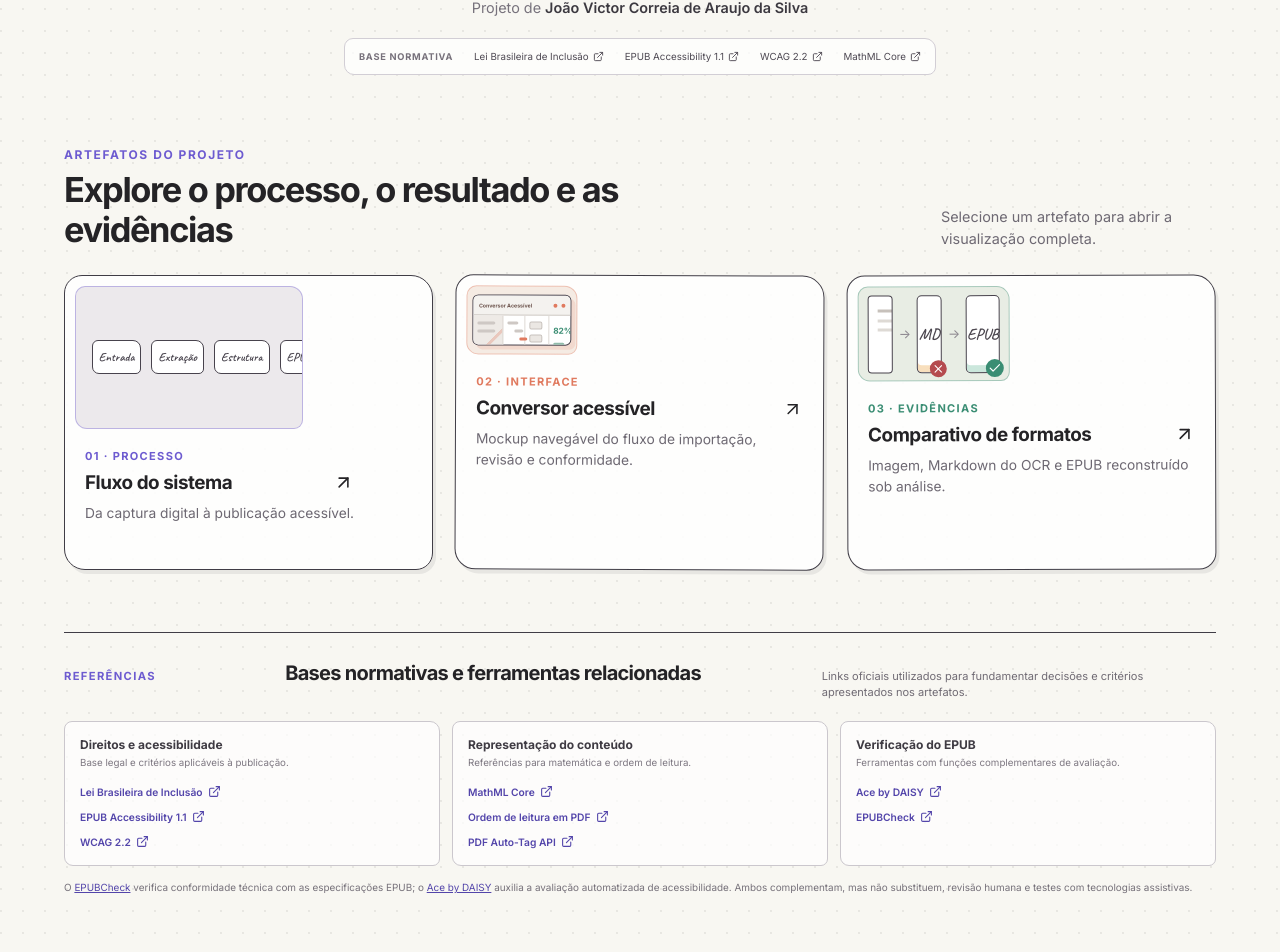
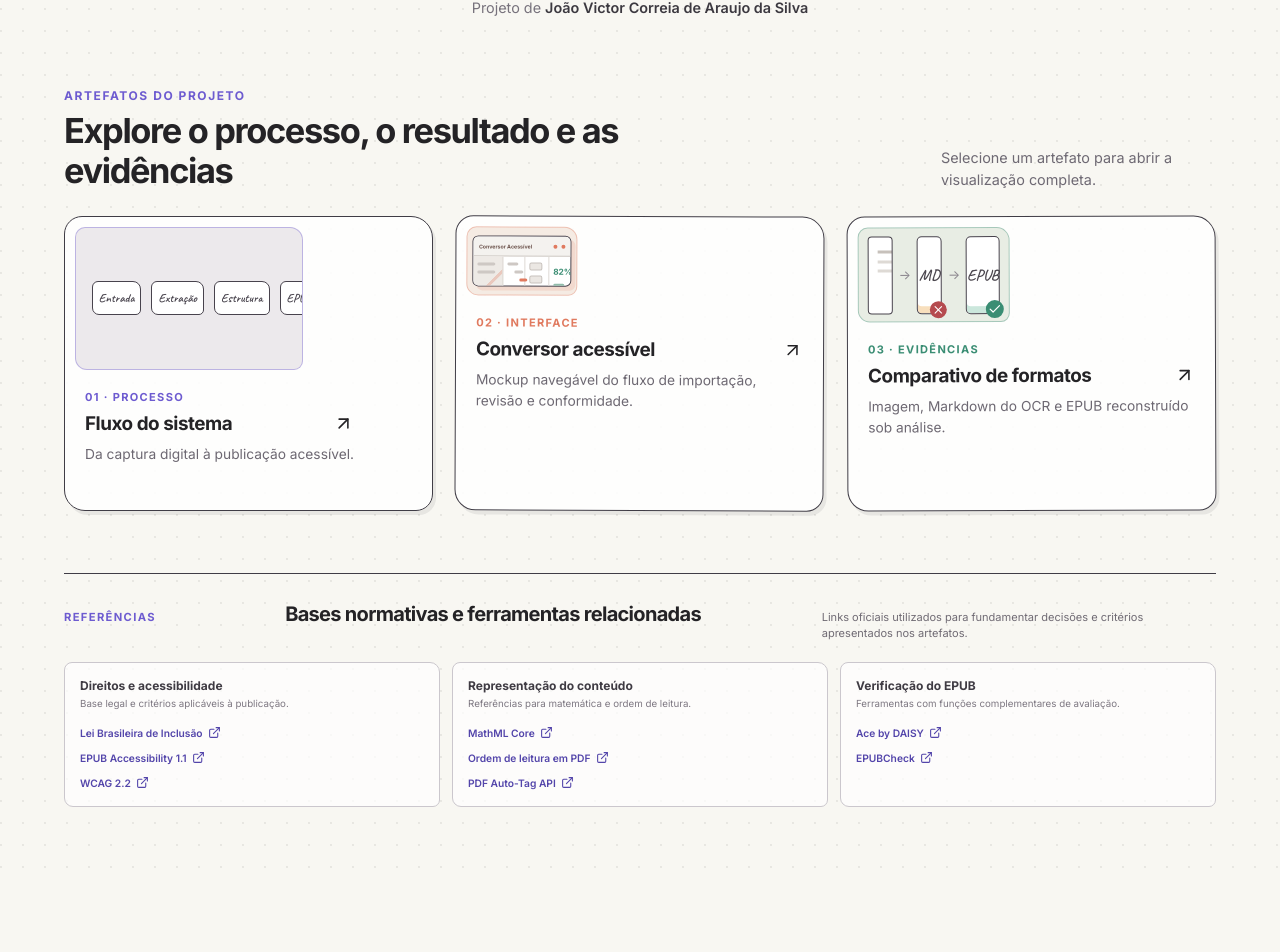
Before and after one commit to Vittela/orionstar-2026, a React (Vite) app: page / in a window 1280 px wide. Shown: the part 454-1406 px from the top of the page. After the commit the page ends 1325 px from the top, so only its background shows below. Built offline with nearby package versions, Linux system fonts and the light colour scheme.

Commit message:
fix: reduce citation density

```diff
--- a/package.json
+++ b/package.json
@@ -1,7 +1,7 @@
 {
   "name": "orionstar-2026",
   "private": true,
-  "version": "0.2.1",
+  "version": "0.2.2",
   "type": "module",
   "scripts": {
     "dev": "vite",
--- a/src/components/AccessibilityComparison.jsx
+++ b/src/components/AccessibilityComparison.jsx
@@ -4,7 +4,6 @@ import ReactMarkdown from "react-markdown";
 import rehypeKatex from "rehype-katex";
 import remarkMath from "remark-math";
 import "katex/dist/katex.min.css";
-import { SOURCES } from "../data/sources";
 
 const observations = [
   ["Papel no fluxo", "Saída intermediária de reconhecimento e transcrição, adequada para revisão textual.", "Publicação final reconstruída, empacotada para leitura e navegação assistiva."],
@@ -83,8 +82,6 @@ export function AccessibilityComparison() {
         <TextSearch size={19} /><div><strong id="research-question-title">Questão observada</strong><p>Quais informações são preservadas pela transcrição automatizada e quais dependem de reconstrução semântica e revisão humana para formar uma publicação acessível?</p></div>
       </section>
 
-      <p className="comparison-method-note">Os formatos não são tratados como produtos concorrentes. O Markdown é uma saída intermediária de OCR; o EPUB é o resultado posterior de organização, enriquecimento e validação editorial orientado pela <a href={SOURCES.epubAccessibility.url} target="_blank" rel="noreferrer">EPUB Accessibility 1.1</a> e pelas <a href={SOURCES.wcag.url} target="_blank" rel="noreferrer">WCAG 2.2</a>.</p>
-
       <nav className="comparison-mobile-tabs" aria-label="Selecionar estágio para visualizar">
         <button className={activeStage === "source" ? "is-active" : ""} type="button" onClick={() => setActiveStage("source")}>Fonte</button>
         <button className={activeStage === "markdown" ? "is-active" : ""} type="button" onClick={() => setActiveStage("markdown")}>Markdown</button>
@@ -100,7 +97,7 @@ export function AccessibilityComparison() {
           <MarkdownOutputViewer />
         </EvidencePanel>
 
-        <EvidencePanel id="epub" label="03" title="EPUB reconstruído" description="Publicação semântica após revisão" icon={<Library size={17} />} activeStage={activeStage} actions={<><a href={SOURCES.epubAccessibility.url} target="_blank" rel="noreferrer" aria-label="Consultar EPUB Accessibility 1.1"><ExternalLink size={15} /></a><a href={`${base}artifacts/reconstrucao-validada.epub`} download aria-label="Baixar EPUB"><Download size={15} /></a></>}>
+        <EvidencePanel id="epub" label="03" title="EPUB reconstruído" description="Publicação semântica após revisão" icon={<Library size={17} />} activeStage={activeStage} actions={<a href={`${base}artifacts/reconstrucao-validada.epub`} download aria-label="Baixar EPUB"><Download size={15} /></a>}>
           <EpubOutputViewer />
         </EvidencePanel>
       </section>
@@ -113,15 +110,7 @@ export function AccessibilityComparison() {
         </div>
       </section>
 
-      <aside className="comparison-source-links" aria-label="Referências relacionadas à análise">
-        <span>Fontes relacionadas</span>
-        <a href={SOURCES.pdfReadingOrder.url} target="_blank" rel="noreferrer">W3C · ordem de leitura em PDF</a>
-        <a href={SOURCES.mathml.url} target="_blank" rel="noreferrer">W3C · MathML Core</a>
-        <a href={SOURCES.ace.url} target="_blank" rel="noreferrer">Ace by DAISY</a>
-        <a href={SOURCES.epubCheck.url} target="_blank" rel="noreferrer">EPUBCheck</a>
-      </aside>
-
-      <section className="comparison-conclusion"><strong>Síntese</strong><p>A transcrição Markdown preserva com boa qualidade o texto e a notação matemática, cumprindo bem seu papel como base editável. A acessibilidade do EPUB surge em uma etapa distinta: revisão da ordem, marcação estrutural, reinserção e descrição de figuras, conversão para <a href={SOURCES.mathml.url} target="_blank" rel="noreferrer">MathML</a>, navegação e metadados. A verificação combina <a href={SOURCES.epubCheck.url} target="_blank" rel="noreferrer">EPUBCheck</a>, <a href={SOURCES.ace.url} target="_blank" rel="noreferrer">Ace by DAISY</a> e revisão humana.</p></section>
+      <section className="comparison-conclusion"><strong>Síntese</strong><p>A transcrição Markdown preserva com boa qualidade o texto e a notação matemática, cumprindo bem seu papel como base editável. A acessibilidade do EPUB surge em uma etapa distinta: revisão da ordem, marcação estrutural, reinserção e descrição de figuras, conversão para MathML, navegação e metadados. A verificação combina ferramentas automatizadas e revisão humana.</p></section>
     </div>
   );
 }
--- a/src/components/Header.jsx
+++ b/src/components/Header.jsx
@@ -1,6 +1,3 @@
-import { ExternalLink } from "lucide-react";
-import { SOURCES } from "../data/sources";
-
 export function Header() {
   return (
     <header className="project-header">
@@ -22,15 +19,6 @@ export function Header() {
       <p className="project-header__author">
         Projeto de <strong>João Victor Correia de Araujo da Silva</strong>
       </p>
-
-      <nav className="project-header__references" aria-label="Base normativa do projeto">
-        <span>Base normativa</span>
-        {[SOURCES.lbi, SOURCES.epubAccessibility, SOURCES.wcag, SOURCES.mathml].map((source) => (
-          <a key={source.url} href={source.url} target="_blank" rel="noreferrer">
-            {source.shortLabel}<ExternalLink size={11} aria-hidden="true" />
-          </a>
-        ))}
-      </nav>
     </header>
   );
 }
--- a/src/components/ProductInterfaceMockup.jsx
+++ b/src/components/ProductInterfaceMockup.jsx
@@ -140,7 +140,7 @@ function InspectorPanel({ selected, altText, setAltText, onMessage }) {
         </>}
 
         {selected.type === "formula" && <>
-          <div className="mathml-preview"><small>PRÉVIA <a href={SOURCES.mathml.url} target="_blank" rel="noreferrer">MATHML<ExternalLink size={9} /></a></small><span>√2 ≈ 1,4142136</span></div>
+          <div className="mathml-preview"><small>PRÉVIA MATHML</small><span>√2 ≈ 1,4142136</span></div>
           <label>Descrição textual<textarea defaultValue="Raiz quadrada de dois é aproximadamente um vírgula quatrocentos e quatorze." rows="4" /></label>
           <button className="ai-suggestion" type="button" onClick={() => onMessage("Descrição sugerida; confirme a pronúncia antes de aprovar.")}><Sparkles size={14} />Sugerir descrição</button>
         </>}
@@ -191,7 +191,7 @@ function CompliancePanel({ onSelectIssue }) {
         <a href={SOURCES.ace.url} target="_blank" rel="noreferrer"><strong>Ace by DAISY</strong><small>Avaliação automatizada de acessibilidade</small><ExternalLink size={11} /></a>
         <a href={SOURCES.epubCheck.url} target="_blank" rel="noreferrer"><strong>EPUBCheck</strong><small>Conformidade técnica do pacote EPUB</small><ExternalLink size={11} /></a>
       </div>
-      <div className="compliance-badge"><AlertTriangle size={17} /><span><strong><a href={SOURCES.epubAccessibility.url} target="_blank" rel="noreferrer">EPUB Accessibility 1.1</a></strong><small><a href={SOURCES.wcag.url} target="_blank" rel="noreferrer">WCAG 2.2 AA</a> · declaração pendente</small></span></div>
+      <div className="compliance-badge"><AlertTriangle size={17} /><span><strong>EPUB Accessibility 1.1</strong><small>WCAG 2.2 AA · declaração pendente</small></span></div>
     </section>
   );
 }
--- a/src/components/ProjectSources.jsx
+++ b/src/components/ProjectSources.jsx
@@ -42,9 +42,6 @@ export function ProjectSources() {
           </section>
         ))}
       </div>
-      <p className="project-sources__note">
-        O <a href={SOURCES.epubCheck.url} target="_blank" rel="noreferrer">EPUBCheck</a> verifica conformidade técnica com as especificações EPUB; o <a href={SOURCES.ace.url} target="_blank" rel="noreferrer">Ace by DAISY</a> auxilia a avaliação automatizada de acessibilidade. Ambos complementam, mas não substituem, revisão humana e testes com tecnologias assistivas.
-      </p>
     </footer>
   );
 }
--- a/src/styles.css
+++ b/src/styles.css
@@ -60,10 +60,6 @@ button { font: inherit; }
 
 .project-header__author { margin: 24px 0 0; color: #77727c; font-size: 0.9rem; }
 .project-header__author strong { color: #3c3940; font-weight: 600; }
-.project-header__references { display: inline-flex; align-items: center; justify-content: center; flex-wrap: wrap; gap: 7px; margin-top: 22px; padding: 7px; background: rgba(255, 255, 255, 0.72); border: 1px solid #d2ced5; border-radius: 9px 11px 8px 10px; }
-.project-header__references > span { padding: 4px 7px; color: #77717b; font-size: 0.58rem; font-weight: 700; letter-spacing: 0.08em; text-transform: uppercase; }
-.project-header__references a { display: inline-flex; align-items: center; gap: 4px; padding: 5px 7px; color: #4e4953; border-radius: 5px; font-size: 0.61rem; text-decoration: none; }
-.project-header__references a:hover { color: #493ca7; background: #eeebf8; text-decoration: underline; text-underline-offset: 2px; }
 
 .section-heading {
   display: flex;
@@ -92,8 +88,6 @@ button { font: inherit; }
 .source-groups li + li { margin-top: 5px; }
 .source-groups a { display: inline-flex; align-items: center; gap: 5px; color: #5345aa; font-size: 0.64rem; font-weight: 600; text-decoration: none; }
 .source-groups a:hover { text-decoration: underline; text-underline-offset: 2px; }
-.project-sources__note { margin: 14px 0 0; color: #76717a; font-size: 0.62rem; line-height: 1.55; }
-.project-sources__note a { color: #5345aa; }
 
 .artifact-card {
   display: flex;
@@ -440,8 +434,6 @@ button { font: inherit; }
   .event-mark { gap: 8px; font-size: 0.65rem; }
   .event-mark__line { width: 18px; }
   .project-header h1 { margin-top: 28px; font-size: clamp(3rem, 15vw, 4.3rem); }
-  .project-header__references { width: 100%; }
-  .project-header__references > span { width: 100%; }
   .artifact-card { display: flex; }
   .artifact-card__preview { aspect-ratio: 16 / 9; margin: 10px 10px 0; }
   .artifact-modal__header { min-height: 66px; }
@@ -581,7 +573,6 @@ button { font: inherit; }
 .ai-suggestion { display: flex; width: 100%; align-items: center; justify-content: center; gap: 5px; padding: 7px; color: #344a5e; background: #edf1f3; border: 1px solid #a9b5bc; border-radius: 3px; font-size: 0.55rem; font-weight: 700; cursor: pointer; }
 .mathml-preview { display: flex; align-items: center; justify-content: space-between; gap: 8px; margin-bottom: 9px; padding: 10px; background: #f4f6f7; border: 1px solid #d2d8db; }
 .mathml-preview small { color: #7e8a91; font-size: 0.43rem; }
-.mathml-preview small a { display: inline-flex; align-items: center; gap: 2px; color: #344a5e; }
 .mathml-preview span { font-family: Georgia, serif; font-size: 0.76rem; }
 .inspector-alert { display: flex; align-items: start; gap: 7px; margin-bottom: 10px; padding: 8px; color: #733538; background: #fff0f0; border: 1px solid #d8a2a4; border-radius: 3px; }
 .inspector-alert span, .inspector-alert strong { display: block; }
@@ -608,7 +599,6 @@ button { font: inherit; }
 .compliance-badge span, .compliance-badge strong, .compliance-badge small { display: block; }
 .compliance-badge strong { font-size: 0.52rem; }
 .compliance-badge small { font-size: 0.43rem; }
-.compliance-badge a { color: inherit; text-underline-offset: 2px; }
 .compliance-validation { margin: 0 7px 5px; padding: 7px; background: #f1f4f4; border: 1px solid #d0d6d8; }
 .compliance-validation > p { margin: 0 0 5px; color: #7b878e; font-size: 0.42rem; font-weight: 700; letter-spacing: 0.08em; }
 .compliance-validation a { display: grid; align-items: center; grid-template-columns: 1fr auto; padding: 4px 3px; color: #405660; text-decoration: none; }
@@ -672,8 +662,6 @@ button { font: inherit; }
 .research-question svg { flex: 0 0 auto; color: #4f6861; }
 .research-question strong { display: block; color: #3d4945; font-size: 0.62rem; }
 .research-question p { margin: 3px 0 0; color: #52595c; font-family: Georgia, "Times New Roman", serif; font-size: 0.78rem; line-height: 1.45; }
-.comparison-method-note { max-width: 1480px; margin: 0 auto 18px; color: #666d70; font-size: 0.63rem; line-height: 1.5; }
-.comparison-method-note a, .comparison-conclusion a { color: #355d52; font-weight: 600; text-underline-offset: 2px; }
 .comparison-mobile-tabs { display: none; }
 
 .research-panels { display: grid; max-width: 1480px; height: min(62vh, 690px); min-height: 500px; margin: auto; grid-template-columns: 0.8fr 1.1fr 1.1fr; gap: 12px; }
@@ -719,10 +707,6 @@ button { font: inherit; }
 .comparison-conclusion { display: grid; max-width: 1480px; grid-template-columns: 110px 1fr; gap: 20px; margin: 18px auto 0; padding: 16px 18px; background: #e7ebe8; border-top: 2px solid #4f6861; }
 .comparison-conclusion strong { color: #3d514b; font-size: 0.64rem; letter-spacing: 0.08em; text-transform: uppercase; }
 .comparison-conclusion p { margin: 0; color: #444c4e; font-family: Georgia, serif; font-size: 0.73rem; line-height: 1.6; }
-.comparison-source-links { display: flex; max-width: 1480px; align-items: center; flex-wrap: wrap; gap: 7px 14px; margin: 16px auto 0; padding: 10px 12px; color: #5d6669; background: #eceeec; border: 1px solid #c8ccca; font-size: 0.56rem; }
-.comparison-source-links > span { font-weight: 700; letter-spacing: 0.07em; text-transform: uppercase; }
-.comparison-source-links a { color: #355d52; text-underline-offset: 2px; }
-
 @media (max-width: 900px) {
   .research-heading { align-items: start; flex-direction: column; gap: 12px; }
   .research-heading dl { width: 100%; }
```
Also changed, not shown: 1 other file (tests, documents, lock files or other folders).
